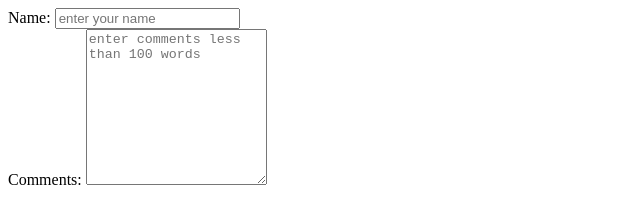
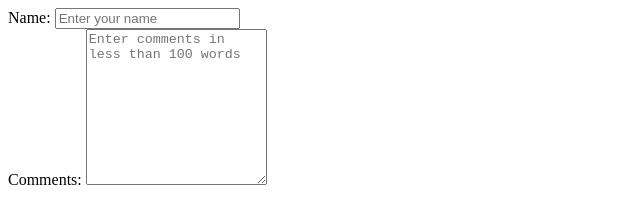
Before and after one commit to mwasiya18/WD-ASSIGNMENT-1, a plain HTML site: page form.html in a window 1280 px wide. Shown: the full height of the page, 0-640 px from the left. Drawn offline with Linux system fonts and the light colour scheme.

Commit message:
Update form.html

```diff
--- a/form.html
+++ b/form.html
@@ -2,12 +2,12 @@
 <html>
 <body>
 <form>
-<label> Name: </label>
-<input name="Wasiya" maxlength="20" placeholder="enter your name">
+<label>Name:</label>
+<input name="p1" maxlength="20" placeholder="Enter your name">
 <br>
-<label> Comments: </label>
-<textarea Comments= "ABCD" maxlength="500" placeholder="enter comments less than 100 words" rows="10" columns="20">
+<label>Comments:</label>
+<textarea comments="abcd" maxlength="500" placeholder="Enter comments in less than 100 words" rows="10" cols="20">
 </textarea>
 </form>
-</body
+</body>
 </html>
```
